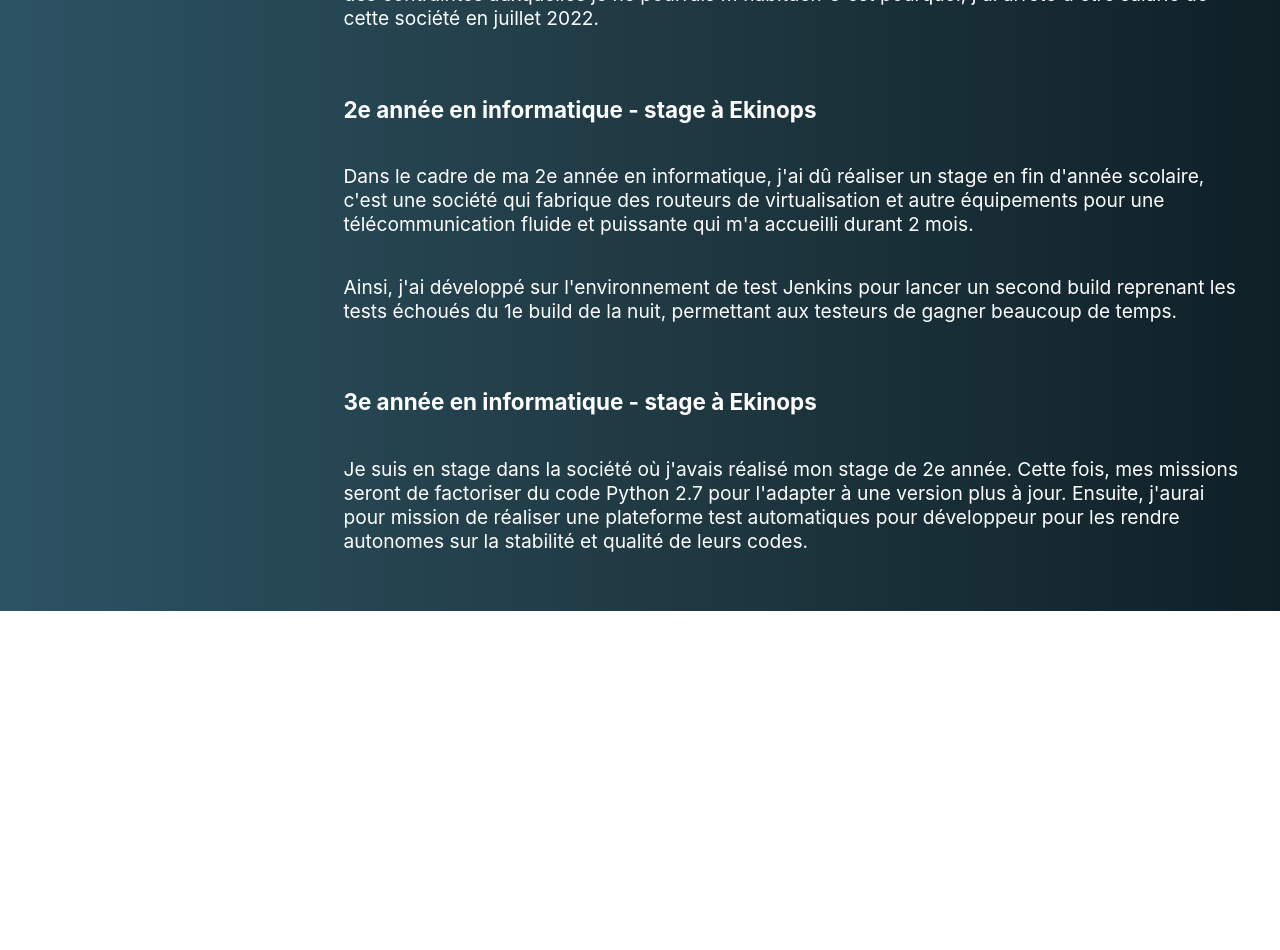
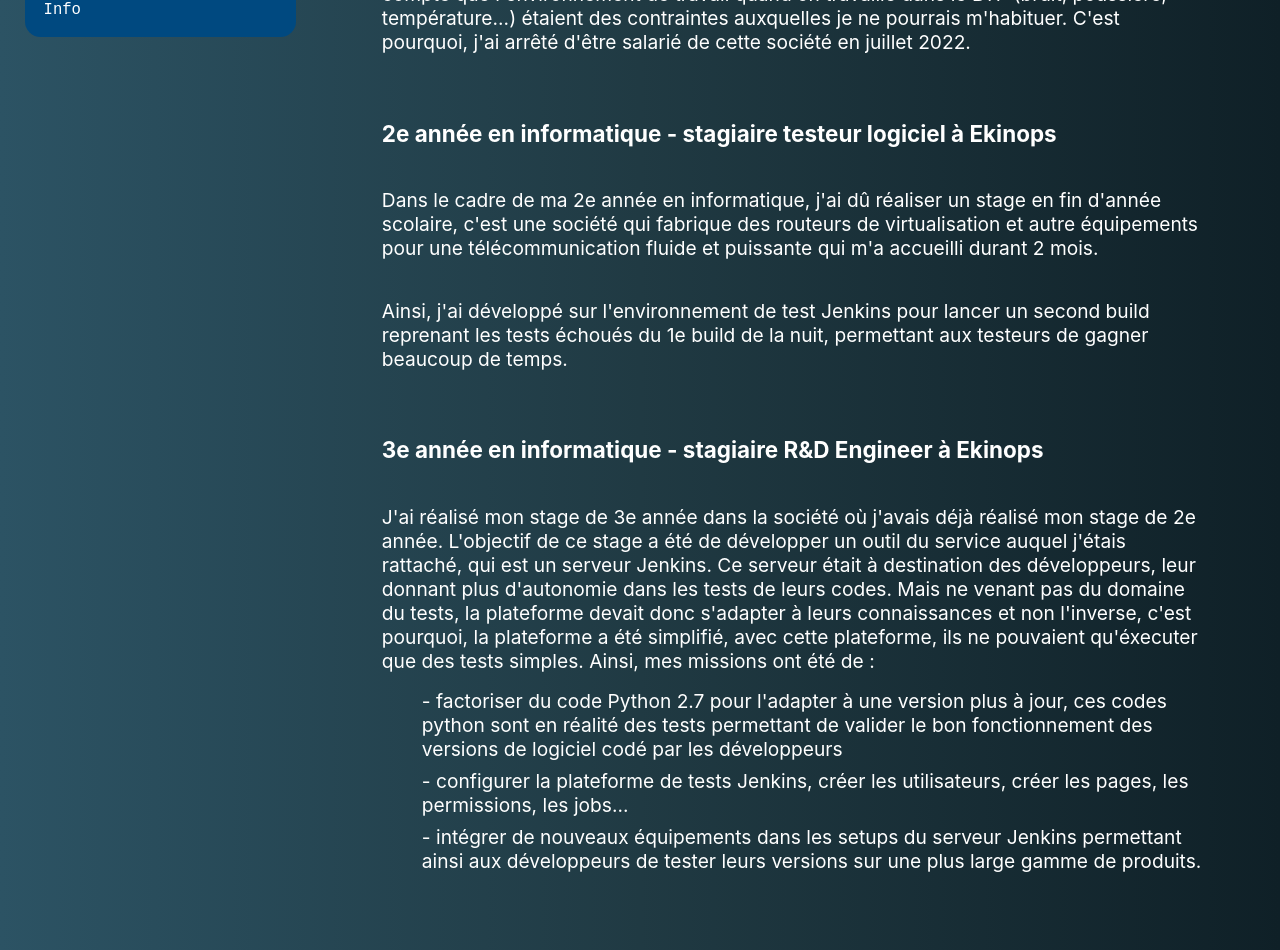
Before and after one commit to kevinjin95/my-website, a React (Create React App) app: page /my-website/ParcoursProfessionnel in a window 1280 px wide. Shown: the part 620-1570 px from the top of the page. Before the commit the page ends 1231 px from the top, so only its background shows below. Built offline with nearby package versions, Linux system fonts and the light colour scheme.

Commit message:
updated my situation

```diff
--- a/src/App.js
+++ b/src/App.js
@@ -6,20 +6,19 @@
 import Competences from "./pages/Competences";
 import Projets from "./pages/Projets";
 import CentreInterets from "./pages/CentreInterets";
+import Info from "./pages/Info";
 
 const App = () => {
   return (
-    <BrowserRouter basename="/my-website">
+    <BrowserRouter basename="/my-website/">
       <Routes>
-        <Route path="/" element={<Presentation />} />
+        <Route path="/Presentation" element={<Presentation />} />
         <Route path="/ParcoursScolaire" element={<ParcoursScolaire />} />
-        <Route
-          path="/ParcoursProfessionnel"
-          element={<ParcoursProfessionnel />}
-        />
+        <Route path="/ParcoursProfessionnel"element={<ParcoursProfessionnel />}/>
         <Route path="/Competences" element={<Competences />} />
         <Route path="/Projets" element={<Projets />} />
         <Route path="/CentreInterets" element={<CentreInterets />} />
+        <Route path="/Info" element={<Info />} />
       </Routes>
     </BrowserRouter>
   );
--- a/src/component/Navigation.js
+++ b/src/component/Navigation.js
@@ -5,7 +5,7 @@
   return (
     <div className="navigation">
       <ul>
-        <NavLink to="/">
+        <NavLink to="/Presentation">
           <li>Présentation</li>
         </NavLink>
         <NavLink to="/ParcoursScolaire">
@@ -23,6 +23,9 @@
         <NavLink to="/CentreInterets">
           <li>Centre intérêts</li>
         </NavLink>
+        <NavLink to="/Info">
+          <li>Info</li>
+        </NavLink>
       </ul>
     </div>
   );
--- /dev/null
+++ b/src/pages/Info.js
@@ -0,0 +1,30 @@
+import React from "react";
+import Logo from "../component/Logo";
+import Navigation from "../component/Navigation";
+
+const Info = () => {
+  return (
+    <div className="Main">
+      <div className="NavBar">
+        <Logo />
+        <Navigation />
+      </div>
+      <div className="Content">
+        <div className="Info">
+          <p>
+            Si vous êtes arrivé jusque-là de mon site, peut-être que c'est un signe,
+            depuis peu, je suis diplômé d'un BUT en informatique et actuellement, je
+            suis à la recherche de mon 1er emploi dans l'informatique, si mon profil
+            vous intéresse, je vous invite à me recontacter à ce numéro suivant: 06 95 40 38 19,
+            ou encore à m'adresser un mail à l'adresse suivante: kevin.jin@lilo.org.
+          </p>
+          <p>
+            Merci pour votre visite et à bientôt !
+          </p>
+        </div>
+
+      </div>
+    </div>
+  );
+};
+export default Info;
--- a/src/pages/ParcoursProfessionnel.js
+++ b/src/pages/ParcoursProfessionnel.js
@@ -30,7 +30,7 @@
           salarié de cette société en juillet 2022.
         </p>
         <br />
-        <h3>2e année en informatique - stage à Ekinops</h3>
+        <h3>2e année en informatique - stagiaire testeur logiciel à Ekinops</h3>
         <p>
           Dans le cadre de ma 2e année en informatique, j'ai dû réaliser un stage en fin d'année scolaire,
           c'est une société qui fabrique des routeurs de virtualisation et autre équipements pour une
@@ -41,12 +41,24 @@
           les tests échoués du 1e build de la nuit, permettant aux testeurs de gagner beaucoup de temps.
         </p>
         <br />
-        <h3>3e année en informatique - stage à Ekinops</h3>
+        <h3>3e année en informatique - stagiaire R&D Engineer à Ekinops</h3>
         <p>
-          Je suis en stage dans la société où j'avais réalisé mon stage de 2e année. Cette fois, mes missions
-          seront de factoriser du code Python 2.7 pour l'adapter à une version plus à jour. Ensuite, j'aurai
-          pour mission de réaliser une plateforme test automatiques pour développeur pour les rendre autonomes
-          sur la stabilité et qualité de leurs codes.
+          J'ai réalisé mon stage de 3e année dans la société où j'avais déjà réalisé mon stage de 2e année.
+          L'objectif de ce stage a été de développer un outil du service auquel j'étais rattaché, qui est un
+          serveur Jenkins. Ce serveur était à destination des développeurs, leur donnant plus d'autonomie
+          dans les tests de leurs codes. Mais ne venant pas du domaine du tests, la plateforme devait donc
+          s'adapter à leurs connaissances et non l'inverse, c'est pourquoi, la plateforme a été simplifié,
+          avec cette plateforme, ils ne pouvaient qu'éxecuter que des tests simples.
+          Ainsi, mes missions ont été de :
+          <ul>
+            <li>- factoriser du code Python 2.7 pour l'adapter à une version plus à jour, ces codes python
+              sont en réalité des tests permettant de valider le bon fonctionnement des versions de logiciel
+              codé par les développeurs</li>
+            <li>- configurer la plateforme de tests Jenkins, créer les utilisateurs, créer les pages, les
+              permissions, les jobs...</li>
+            <li>- intégrer de nouveaux équipements dans les setups du serveur Jenkins permettant ainsi aux
+              développeurs de tester leurs versions sur une plus large gamme de produits.</li>
+          </ul>
         </p>
       </div>
     </div>
--- a/src/pages/Projets.js
+++ b/src/pages/Projets.js
@@ -60,8 +60,10 @@
   };
   const podcast = () => {
     setText(
-      "Création d'un podcast avec 4 de mes camarades, avec comme sujet l'IA va-t-elle remplacer l'homme dans le développement informatique ? Contenu disponible ici : https://www.youtube.com/watch?v=LFkX7aT4smk"
+      "Création d'un podcast avec 4 de mes camarades, avec comme sujet l'IA va-t-elle remplacer l'homme dans le développement informatique ? Contenu disponible "
     );
+    <a href="https://www.youtube.com/watch?v=LFkX7aT4smk"> ici </a>
+
     setImage("./IMG/Podcast.PNG");
   };
   return (
--- a/src/static/css/styles.css
+++ b/src/static/css/styles.css
@@ -1,6 +1,7 @@
 body {
   background-position: center;
   background: linear-gradient(to right, #2c5364, #203a43, #0f2027);
+  height: 100%;
 }
 
 body * {
@@ -11,6 +12,7 @@
 .Main {
   display: flex;
   margin-right: 2em;
+
 }
 
 .navigation {
@@ -44,6 +46,14 @@
 .Content {
   font-size: 1.2em;
   margin-bottom:2em;
+  margin-left: 2em;
+  margin-right: 2em;
+}
+
+.Content .Info {
+  display: grid;
+  align-items:end;
+  height:100%;
 }
 
 h1 {
```
Also changed, not shown: src/App.css (line endings or trailing spaces).
